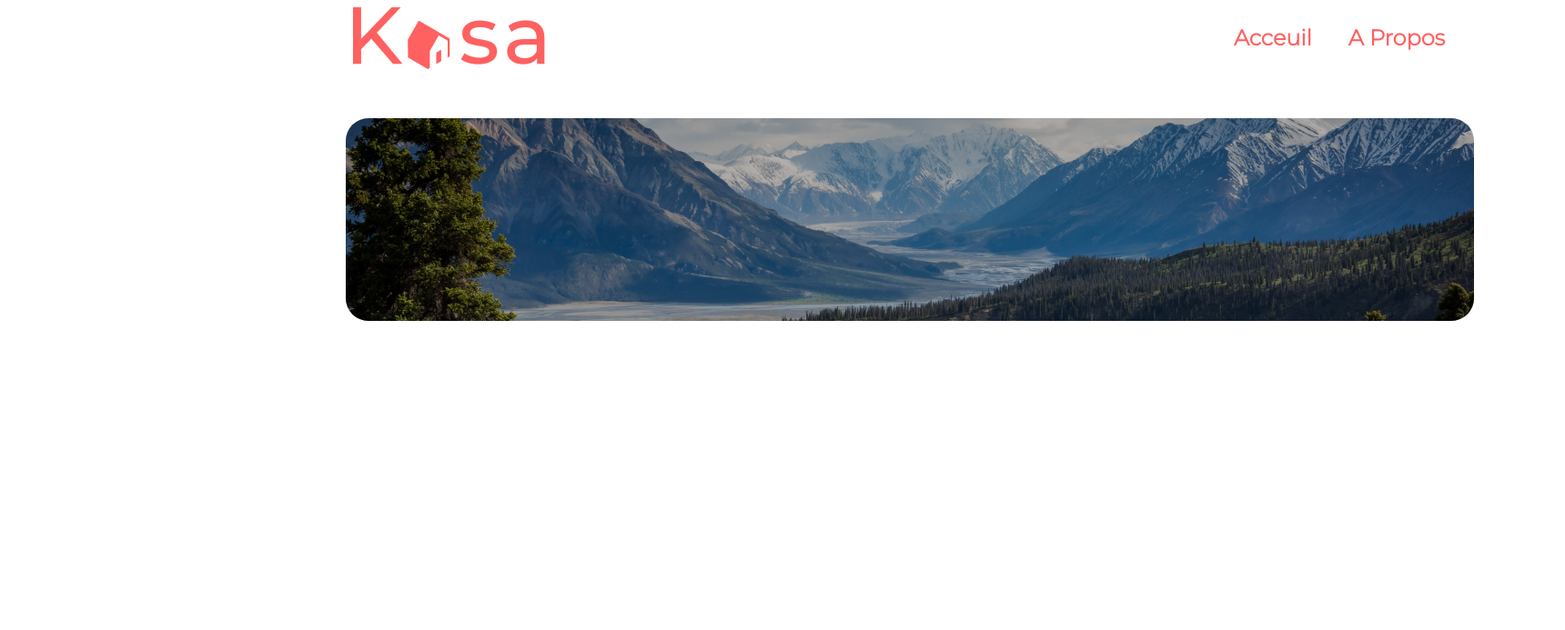
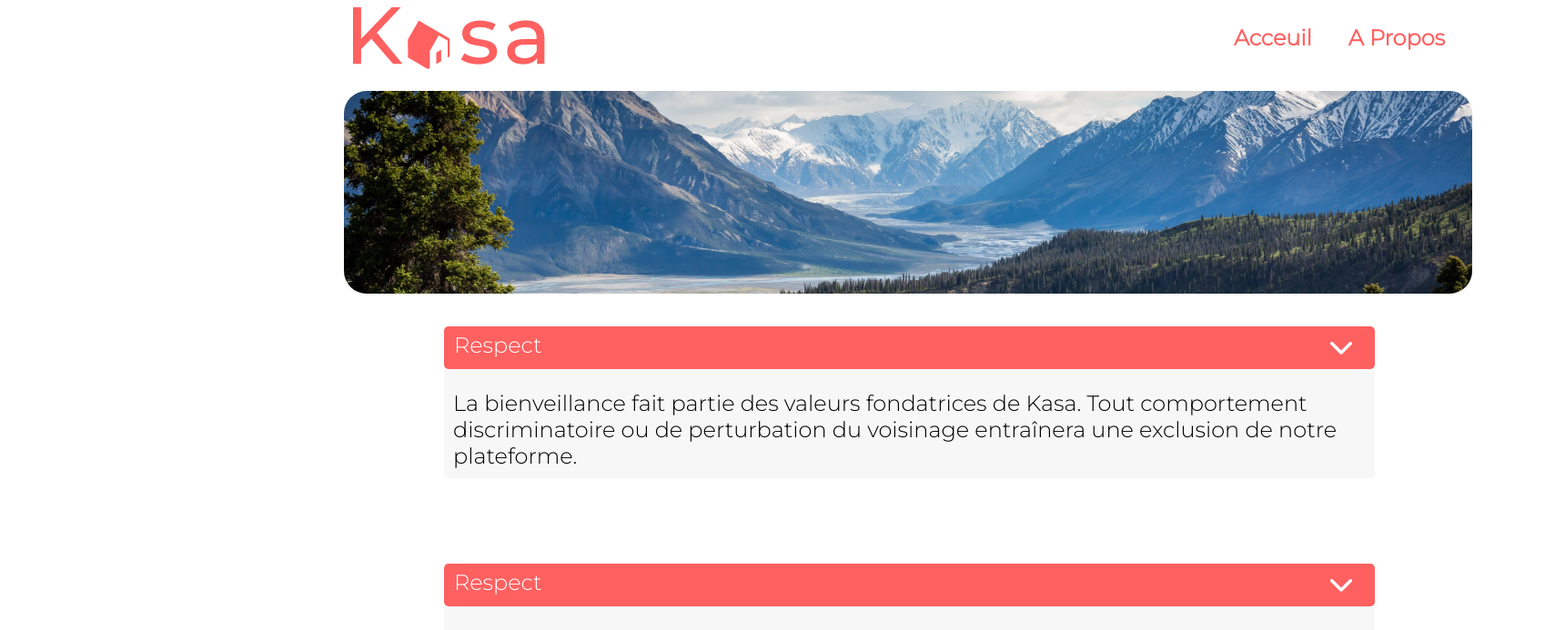
Before and after one commit to YanisBellahouel/projet-Kasa, a React (Create React App) app: page /About in a window 1280 px wide. Shown: the top 693 px of the page at 91% size, 1720 px wide, since content can reach past the window. Built offline with nearby package versions, Linux system fonts and the light colour scheme.

Commit message:
collapse dev

```diff
--- a/src/Component/Section 2/section2.css
+++ b/src/Component/Section 2/section2.css
@@ -1,25 +1,20 @@
  .kasa-section2{
-    height: 223px;
+    height: 283px;
     width: 100%;
+  margin-left: 370px;
+
  }
 
 
-.section2-group{
-    position: relative;
-    width: 1240px;
-    bottom: 200px;
-    margin-right: 100px;
-    height: 223px;
+ .section2-group{
+position: absolute;
+top: 100px;
 
 
+ }
 
 
-
-}
-
 .section2-background1{
-    position: relative;
-
 background: #000000;
 mix-blend-mode: darken;
 opacity: 0.3;
@@ -32,26 +27,24 @@ z-index: 3;
 }
 
 .section2-background2{
-position: relative;
+    position: relative;
 height: 223px;
+width: 1240px;
+
+bottom: 450px;
 
 background: #F7F7F7;
 border-radius: 25px;
-bottom: 450px;
+
 
 z-index: 1;
 
 }
 .section2-img {
     position: relative;
+    z-index: 2;
+    border-radius: 25px;
 
     bottom: 223px;
 
-    width: 1240;
-    margin-right: 100px;
-    border-radius: 25px;
-
-    z-index: 2;
-
-
 }
--- a/src/Component/body2/Body2.css
+++ b/src/Component/body2/Body2.css
@@ -1,8 +1,8 @@
 .kasa-body2 {
-    position: absolute;
 
-    left: 380px;
+
     width: 1240px;
-    top: 330px;
+
+
 
     }
--- /dev/null
+++ b/src/Component/collapse/Collapse.css
@@ -0,0 +1,66 @@
+.main-collapse {
+  width: 1023px;
+    margin-bottom: 70px;
+  margin-left: 480px;
+
+  display: flex;
+
+  flex-direction: column;
+  justify-content: space-between;
+}
+
+.button-collapse {
+  position: absolute;
+  background: #ff6060;
+  border-radius: 5px;
+
+  width: 1023px;
+  height: 47px;
+
+  display: flex;
+  justify-content: space-between;
+
+  border-style: none;
+}
+
+
+.text-collapse {
+  font-family: "Montserrat";
+  font-style: normal;
+  font-size: 24px;
+  margin: 5px;
+
+  color: #ffffff;
+}
+
+.arrow-collapse {
+  margin-top: 7px;
+  margin-right: 15px;
+}
+
+.sous-collapse {
+  background-color: #F7F7F7;;
+  margin-top: 40px;
+  border-radius: 5px;
+
+
+
+}
+
+.desc-collapse {
+  padding-top: 30px;
+  padding-bottom: 10px;
+  padding-left: 10px;
+  font-size: 24px;
+  font-family: montserrat;
+}
+
+
+.Slide {
+    transition: opacity 0.3s ;
+
+}
+
+.Slide.out {
+    opacity: 0;
+}
--- /dev/null
+++ b/src/Component/collapse/Collapse.js
@@ -0,0 +1,34 @@
+import "./Collapse.css"
+import arrow1 from "../../assets/arrow_back.png"
+import { useState } from "react"
+import Slide from "../slide/Slide"
+
+function Collapse () {
+    const [open , setOpen] = useState(true)
+
+    const toggle = () => setOpen (o => !o)
+    return (
+
+            <div className="main-collapse">
+                <div className="second-collapse">
+                    <button onClick={toggle} className="button-collapse">
+                         <p className="text-collapse"> Respect</p>
+                         <img src={arrow1} className="arrow-collapse" alt="fleche"></img>
+                     </button>
+
+                     <Slide visible={open}  >
+                        <div className="sous-collapse">
+                            <p className="desc-collapse">
+                                La bienveillance fait partie des valeurs fondatrices de Kasa. Tout comportement discriminatoire ou de perturbation du voisinage entraînera une exclusion de notre plateforme.
+                            </p>
+                        </div>
+                    </Slide>
+                </div>
+            </div>
+
+
+
+    )
+}
+
+export default Collapse
--- /dev/null
+++ b/src/Component/slide/Slide.js
@@ -0,0 +1,33 @@
+import { useEffect } from "react";
+import { useState } from "react";
+
+
+function Slide ({visible, children}) {
+    const [showChildren, setShowChildren] = useState(visible);
+
+    useEffect(() => {
+        if (visible) {
+            setShowChildren(true);
+
+        }else {
+            const timer = setTimeout(() => {
+                setShowChildren(false);
+            }, 300);
+            return () => {
+                clearTimeout(timer);
+            };
+        }
+    }, [visible]);
+
+
+    let className ='Slide';
+    if (!visible) {
+        className += ' out'
+    }
+    return (
+        <div className={className}>{showChildren && children}</div>
+
+    )
+}
+
+export default Slide
--- a/src/pages/A_propos.js
+++ b/src/pages/A_propos.js
@@ -1,11 +1,14 @@
 import Header from "../Component/header/Header";
 import Body2 from "../Component/body2/Body2";
+import Collapse from "../Component/collapse/Collapse";
 
 function About () {
     return (
         <div>
             <Header/>
             <Body2 />
+            <Collapse/>
+            <Collapse/>
         </div>
     )
 }
```
Also changed, not shown: src/Component/AboutCollapse.js (added, +23 -0 lines), src/assets/arrow_back.png (added), src/assets/arrow_up.png (added).
